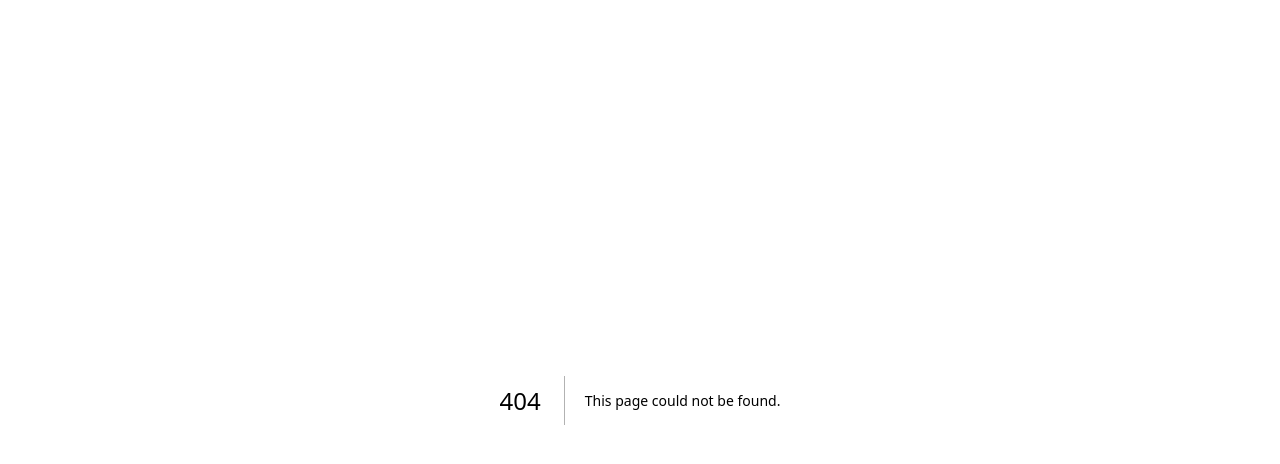
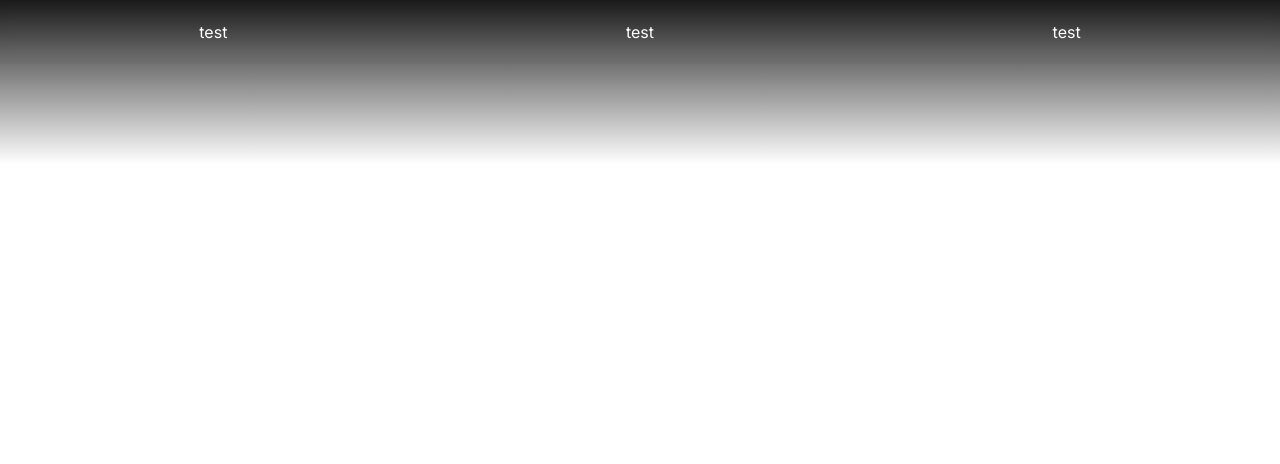
Before and after one commit to hydridecollective/hydrabank, a Next.js app: page /packages in a window 1280 px wide. Before the commit this address had no page. Shown: the top 464 px of the page. Built offline with nearby package versions, Linux system fonts and the light colour scheme; what tailwindcss-animatecss would draw is missing.

Commit message:
Adding gitignore and fixing routing

```diff
--- a/src/app/layout.js
+++ b/src/app/layout.jsx
@@ -11,7 +11,14 @@ export const metadata = {
 export default function RootLayout({ children }) {
   return (
     <html lang="en">
-      <body className={inter.className}>{children}</body>
+      <body className={inter.className}>
+        <div className="backdrop-blur-sm h-16 flex flex-row fixed justify-around items-center w-screen top-0" style={{zIndex: 1}}>
+          <span>test</span>
+          <span>test</span>
+          <span>test</span>
+        </div>
+        {children}
+      </body>
     </html>
   )
 }
--- /dev/null
+++ b/src/app/packages/page.jsx
@@ -0,0 +1,16 @@
+export default async function PackagesPage() {
+  return <>
+    <section className="flex flex-col gap-y-6 w-full h-full p-16 pt-8">
+      <div className="flex flex-col gap-y-2">
+        <h1 className="text-4xl md:text-5xl lg:text-6xl font-medium font-header lg:max-w-[72rem]">
+          <b className="bg-gradient-brand gradient-fade-between bg-clip-text text-transparent">
+            Our Packages
+          </b>
+        </h1>
+        <div className="flex flex-col md:gap-y-4">
+
+        </div>
+      </div>
+    </section>
+  </>;
+}
--- a/src/app/pages/Packages/page.jsx
+++ /dev/null
@@ -1,16 +0,0 @@
-export default async function Page() {
-    return (
-      <section className="flex flex-col gap-y-6 w-full h-full p-16 pt-8">
-        <div className="flex flex-col gap-y-2">
-          <h1 className="text-4xl md:text-5xl lg:text-6xl font-medium font-header lg:max-w-[72rem]">
-            <b className="bg-gradient-brand gradient-fade-between bg-clip-text text-transparent">
-              Our Packages
-            </b>
-          </h1>
-          <div className="flex flex-col md:gap-y-4">
-
-          </div>
-        </div>
-      </section>
-    );
-  }
```
Also changed, not shown: src/app/Nav.jsx (deleted), 1 other file (tests, documents, lock files or other folders).
